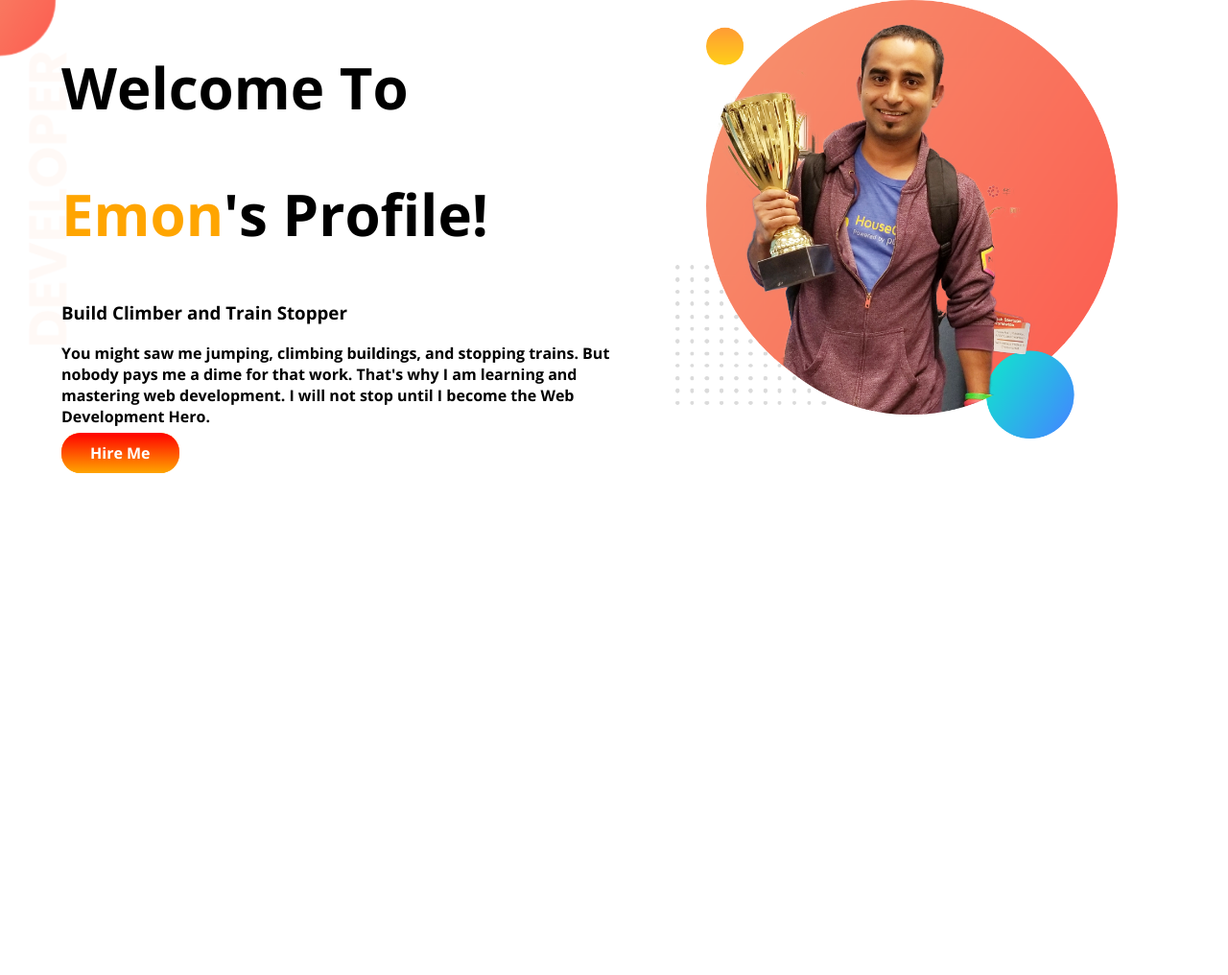
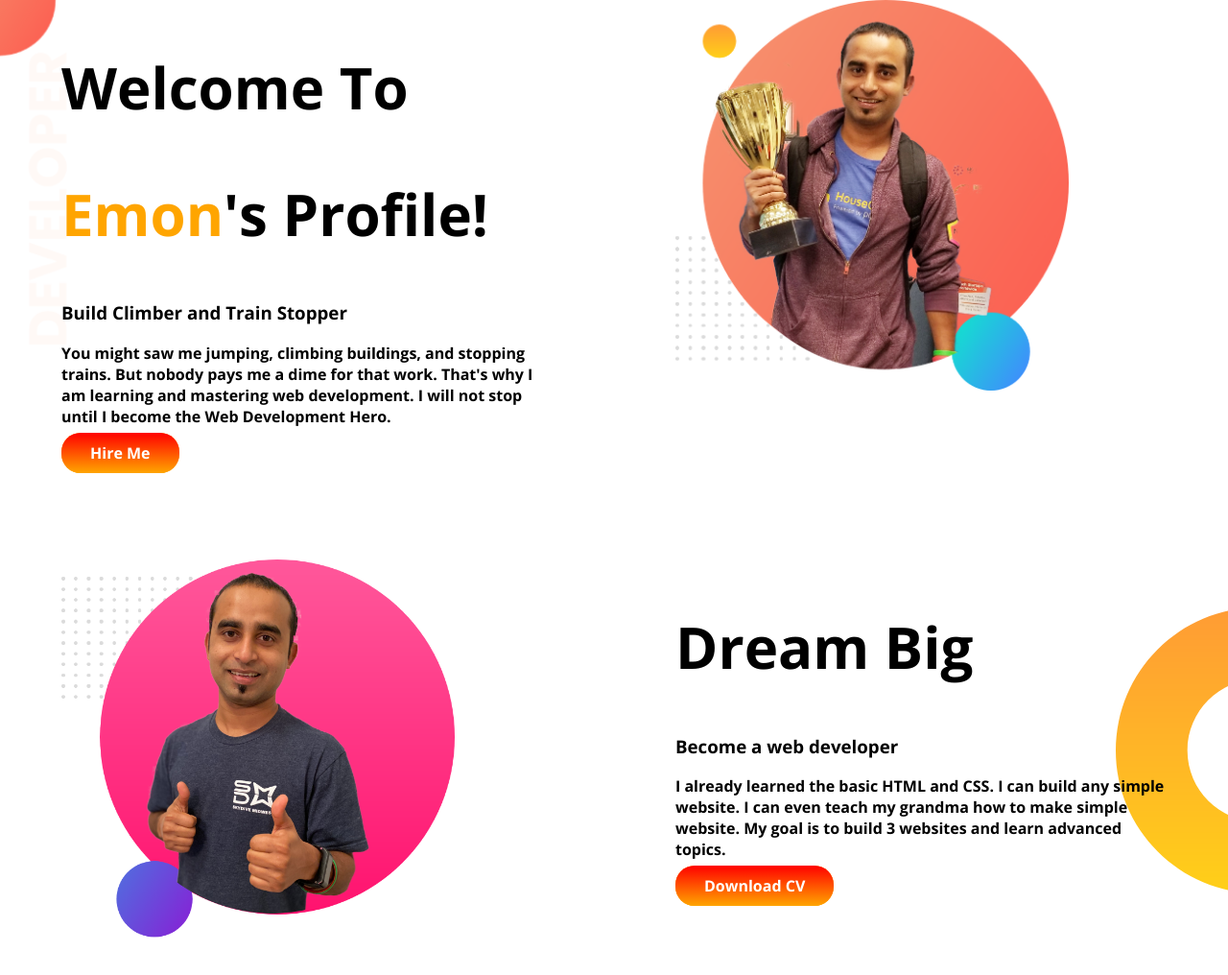
Before and after one commit to emonin/developer-portfolio, a plain HTML site: page index.html in a window 1280 px wide. Shown: the whole page at 96% size. Before the commit the page ends 800 px from the top, so only its background shows below. Drawn offline with nearby package versions, Linux system fonts and the light colour scheme.

Commit message:
added dream big

```diff
--- a/index.html
+++ b/index.html
@@ -4,6 +4,7 @@
     <meta charset="UTF-8">
     <meta http-equiv="X-UA-Compatible" content="IE=edge">
     <meta name="viewport" content="width=device-width, initial-scale=1.0">
+    <link rel="shortcut icon" href="image/fav.png" type="image/x-icon">
     <title>Emon's Profile</title>
     <link rel="preconnect" href="https://fonts.googleapis.com">
     <link rel="preconnect" href="https://fonts.gstatic.com" crossorigin>
@@ -21,5 +22,14 @@
             </div>
             <div class="half-width"><img src="image/jhankar.png" alt=""></div>
         </section>
+        <section class="dream-big">
+            <div class="half-width"><img src="image/jhankar2.png" alt=""></div>
+            <div class="half-width">
+            <h1>Dream Big</h1>
+            <h3>Become a web developer</h3>
+            <p>I already learned the basic HTML and CSS. I can build any simple website. I can even teach my grandma how to make simple website. My goal is to build 3 websites and learn advanced topics.</p>
+            <a class="link-button" target="_blank" href="https://www.linkedin.com/in/emonkh4n/">Download CV</a>
+            </div>
+        </section>
 </body>
 </html>
--- a/style.css
+++ b/style.css
@@ -15,11 +15,13 @@ h1
 section
     {
         display: flex;
+        margin-bottom: 100px;
     }
 .half-width
 {
     width: 50%;
     padding-left: 5%;
+    padding-right: 5%;
 }
 .half-width img
 {
@@ -39,5 +41,10 @@ section
 {
     background-image: url(image/top-banner.png);
     background-repeat: no-repeat;
-
 }
+.dream-big
+{
+    background-image: url(image/dream-bg.png);
+    background-repeat: no-repeat;
+    background-position: right;
+}
```
Also changed, not shown: image/fav.png (added).
